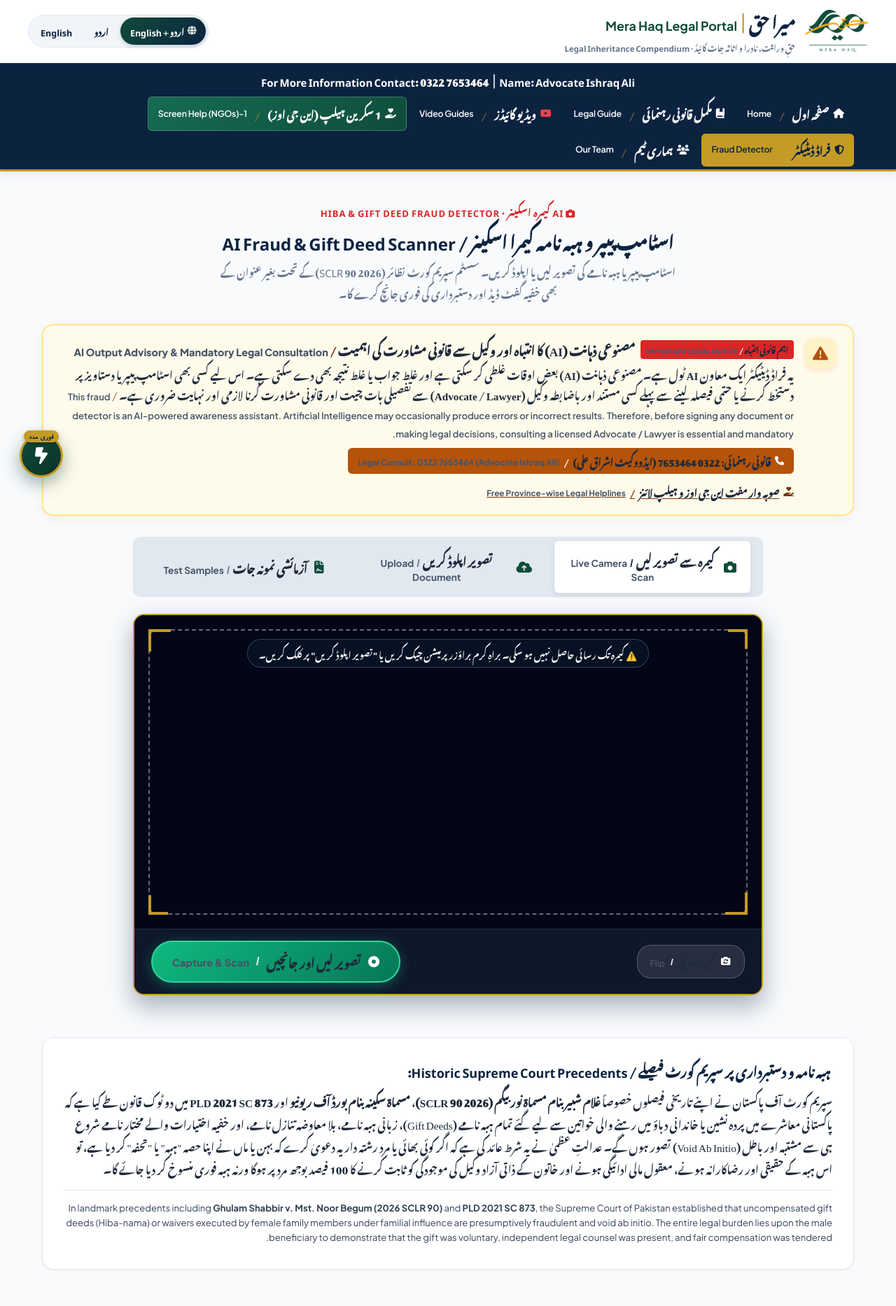
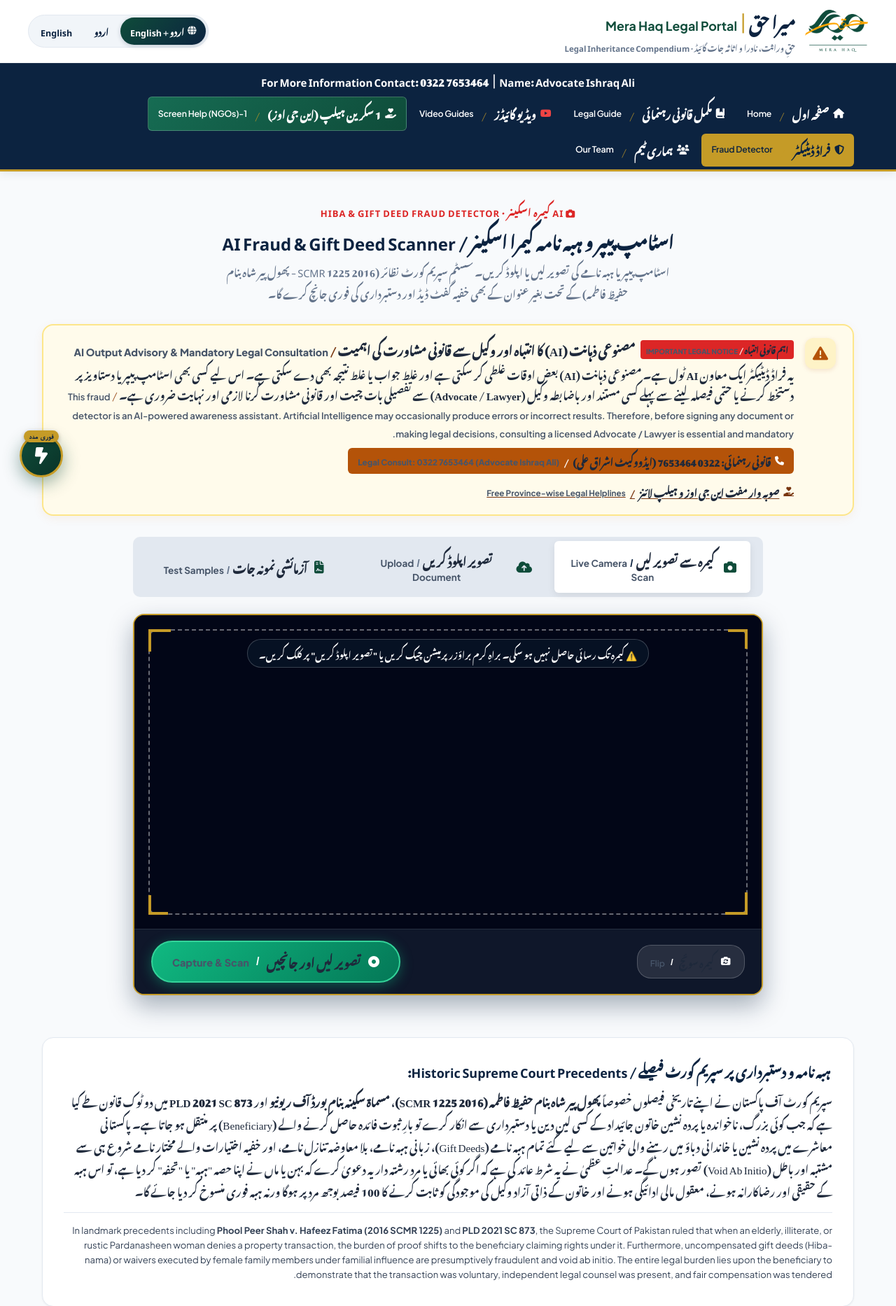
Before and after one commit to javeria1234-aaly/Mara-Haq, a PHP site: page /fraud_detector.php in a window 1280 px wide. Shown: the part 90-1956 px from the top of the page at 70% size. Run offline with PHP 8.4, Linux system fonts and the light colour scheme; data comes from the database, SQL or seed files in the repository; both versions use the stored data as it was after the commit; some web fonts are replaced.

Commit message:
Update Supreme Court precedent to 2016 SCMR 1225 Phool Peer Shah v. Hafeez Fatima across site and database

```diff
--- a/assets/js/main.js
+++ b/assets/js/main.js
@@ -96,10 +96,10 @@ document.addEventListener('DOMContentLoaded', function () {
                 riskBox.className = 'risk-result-box critical';
                 if (isUrdu) {
                     riskTitle.innerHTML = '⚠️ انتہائی شدید خطرہ (Critical Fraud Risk) - کالعدم دستاویز';
-                    riskAdvice.innerHTML = 'سپریم کورٹ آف پاکستان (2026 SCLR 90) کے تحت یہ شرائط شروع ہی سے باطل اور کالعدم ہیں۔ کسی بھی اسٹامپ پیپر یا بیانِ حلفی پر دستخط نہ کریں، اور فوری طور پر فری لیگل ایڈ ہیلپ لائن <strong>1099</strong> یا فوسپاہ (FOSPAH) <strong>1055</strong> پر کال کریں۔';
+                    riskAdvice.innerHTML = 'سپریم کورٹ آف پاکستان (2016 SCMR 1225 - پھول پیر شاہ بنام حفیظ فاطمہ) کے تحت یہ شرائط شروع ہی سے باطل اور کالعدم ہیں۔ کسی بھی اسٹامپ پیپر یا بیانِ حلفی پر دستخط نہ کریں، اور فوری طور پر فری لیگل ایڈ ہیلپ لائن <strong>1099</strong> یا فوسپاہ (FOSPAH) <strong>1055</strong> پر کال کریں۔';
                 } else {
                     riskTitle.innerHTML = '⚠️ CRITICAL FRAUD RISK - Void Ab Initio Clause Detected';
-                    riskAdvice.innerHTML = 'Under Supreme Court Precedent (2026 SCLR 90), uncompensated surrender or stealth power of attorney is legally void. Do NOT sign any paper. Contact the Free Legal Helpline <strong>1099</strong> or FOSPAH <strong>1055</strong> immediately.';
+                    riskAdvice.innerHTML = 'Under Supreme Court Precedent (2016 SCMR 1225 - Phool Peer Shah v. Hafeez Fatima), uncompensated surrender or stealth power of attorney is legally void. Do NOT sign any paper. Contact the Free Legal Helpline <strong>1099</strong> or FOSPAH <strong>1055</strong> immediately.';
                 }
             } else {
                 riskBox.className = 'risk-result-box critical';
--- a/config.php
+++ b/config.php
@@ -87,8 +87,8 @@ $translations = [
         'view_details' => 'تفصیلات دیکھیں',
         'official_link' => 'سرکاری پورٹل لنک',
         'video_guide' => 'ویڈیو رہنمائی گائیڈ',
-        'sc_precedent' => 'سپریم کورٹ آف پاکستان کا اہم فیصلہ (2026 SCLR 90):',
-        'sc_precedent_text' => 'خواتین کو وراثت سے دستبردار کروانے کے تمام زبانی یا بلا معاوضہ تنازل نامے شروع ہی سے باطل اور کالعدم ہیں۔ ثبوت کی ذمہ داری مرد وارث پر ہے۔',
+        'sc_precedent' => 'سپریم کورٹ آف پاکستان کا اہم فیصلہ (2016 SCMR 1225):',
+        'sc_precedent_text' => 'پھول پیر شاہ بنام حفیظ فاطمہ (2016 SCMR 1225): جب کوئی معمر، ناخواندہ، دیہی یا پردہ نشین خاتون کسی جائیدادی لین دین سے انکار کرے، تو اس کے درست اور رضاکارانہ ہونے کا پورا بارِ ثبوت (Burden of Proof) اس شخص پر منتقل ہو جاتا ہے جو اس کے تحت حق کا دعویٰ کر رہا ہو۔',
         'read_more' => 'مزید پڑھیں',
         'footer_rights' => 'حق وراثت آگاہی و شہری قانونی معاونت کا آزاد ڈیجیٹل پلیٹ فارم۔ جملہ حقوق محفوظ ہیں۔',
         'legal_disclaimer' => 'یہ پورٹل عوامی آگاہی اور قانونی رہنمائی کے لیے ترتیب دیا گیا ہے۔ مخصوص قانونی نزاعات میں مستند وکیل یا مفت قانونی ایڈ سیل سے براہِ راست رجوع کریں۔'
@@ -126,8 +126,8 @@ $translations = [
         'view_details' => 'View Details',
         'official_link' => 'Official Portal Link',
         'video_guide' => 'Video Guide',
-        'sc_precedent' => 'Supreme Court Precedent (2026 SCLR 90):',
-        'sc_precedent_text' => 'Uncompensated or coerced relinquishment of women\'s inheritance rights is void ab initio. The burden of proof rests entirely on the male beneficiary.',
+        'sc_precedent' => 'Supreme Court Precedent (2016 SCMR 1225):',
+        'sc_precedent_text' => 'Phool Peer Shah v. Hafeez Fatima (2016 SCMR 1225): When an elderly, illiterate, or rustic Pardanasheen woman denies a property transaction, the burden of proof shifts to the beneficiary claiming rights under it.',
         'read_more' => 'Read More',
         'footer_rights' => 'Independent Digital Platform for Inheritance Rights Awareness & Citizen Assistance. All rights reserved.',
         'legal_disclaimer' => 'This portal provides educational and legal information. For specific legal litigation, consult an advocate or an accredited legal aid NGO.'
--- a/fraud_detector.php
+++ b/fraud_detector.php
@@ -13,10 +13,10 @@ require_once __DIR__ . '/header.php';
         </h1>
         <p class="section-desc">
             <?php echo $lang === 'en'
-                ? 'Capture or upload a photo of any stamp paper, deed, or affidavit. The system automatically detects whether someone is deceitfully getting your signature on a Hiba Nama (Gift Deed), uncompensated waiver, or title-less relinquishment under Supreme Court Precedent (2026 SCLR 90).'
+                ? 'Capture or upload a photo of any stamp paper, deed, or affidavit. The system automatically detects whether someone is deceitfully getting your signature on a Hiba Nama (Gift Deed), uncompensated waiver, or title-less relinquishment under Supreme Court Precedent (2016 SCMR 1225 - Phool Peer Shah v. Hafeez Fatima).'
                 : ($lang === 'ur'
                     ? 'اسٹامپ پیپر، ہبہ نامہ، یا سادہ اقرار نامے کی کیمرے سے تصویر لیں یا اپلوڈ کریں۔ سسٹم بغیر عنوان کے بھی خفیہ گفٹ ڈیڈ یا وراثت چھیننے کے فراڈ کو خود بخود پکڑ کر فوری وارننگ دے گا کہ دستخط ہرگز نہ کریں۔'
-                    : 'اسٹامپ پیپر یا ہبہ نامے کی تصویر لیں یا اپلوڈ کریں۔ سسٹم سپریم کورٹ نظائر (2026 SCLR 90) کے تحت بغیر عنوان کے بھی خفیہ گفٹ ڈیڈ اور دستبرداری کی فوری جانچ کرے گا۔'); ?>
+                    : 'اسٹامپ پیپر یا ہبہ نامے کی تصویر لیں یا اپلوڈ کریں۔ سسٹم سپریم کورٹ نظائر (2016 SCMR 1225 - پھول پیر شاہ بنام حفیظ فاطمہ) کے تحت بغیر عنوان کے بھی خفیہ گفٹ ڈیڈ اور دستبرداری کی فوری جانچ کرے گا۔'); ?>
         </p>
     </div>
 
@@ -331,10 +331,10 @@ require_once __DIR__ . '/header.php';
                 <div class="supreme-court-shield">
                     <h4 style="font-size: 16px; color: #065f46; margin-bottom: 8px;">
                         <i class="fa fa-scale-balanced" style="color: var(--primary);"></i>
-                        سپریم کورٹ آف پاکستان کا قانونی تحفظ (2026 SCLR 90):
+                        سپریم کورٹ آف پاکستان کا قانونی تحفظ (2016 SCMR 1225):
                     </h4>
                     <p style="font-size: 14px; line-height: 1.85; color: #1e293b;" id="precedentExplanation">
-                        سپریم کورٹ آف پاکستان نے <strong>غلام شبیر بنام مسماۃ نور بیگم (2026 SCLR 90)</strong> میں واشگاف فیصلہ دیا ہے کہ خواتین سے بلا معاوضہ دستبرداری لینا، حق بخشوانا، خاندانی دباؤ میں ہبہ نامہ لکھوانا یا خفیہ اختیارات والا مختار نامہ حاصل کرنا شروع ہی سے غیر قانونی اور کالعدم (Void Ab Initio) ہے۔ اس دستاویز پر دستخط ہرگز نہ کریں۔
+                        سپریم کورٹ آف پاکستان نے <strong>پھول پیر شاہ بنام حفیظ فاطمہ (2016 SCMR 1225)</strong> میں فیصلہ دیا ہے کہ جب کوئی بزرگ، ناخواندہ یا پردہ نشین خاتون جائیداد کے کسی لین دین سے انکار کرے، تو اس منتقلی کے درست اور باقاعدہ ہونے کا بارِ ثبوت فائدہ حاصل کرنے والے (Beneficiary) پر منتقل ہو جاتا ہے۔ خواتین سے بلا معاوضہ دستبرداری لینا یا خاندانی دباؤ میں ہبہ نامہ لکھوانا قانوناً باطل ہے، اس دستاویز پر دستخط ہرگز نہ کریں۔
                     </p>
                 </div>
 
@@ -404,8 +404,8 @@ require_once __DIR__ . '/header.php';
         </h3>
         <div style="font-size: 14.5px; line-height: 1.9; color: var(--text-main);">
             <?php
-            $precedent_ur = 'سپریم کورٹ آف پاکستان نے اپنے تاریخی فیصلوں خصوصاً <strong>غلام شبیر بنام مسماۃ نور بیگم (2026 SCLR 90)</strong>، <strong>مسماۃ سکینہ بنام بورڈ آف ریونیو</strong> اور <strong>PLD 2021 SC 873</strong> میں دو ٹوک قانون طے کیا ہے کہ پاکستانی معاشرے میں پردہ نشین یا خاندانی دباؤ میں رہنے والی خواتین سے لیے گئے تمام ہبہ نامے (Gift Deeds)، زبانی ہبہ نامے، بلا معاوضہ تنازل نامے، اور خفیہ اختیارات والے مختار نامے شروع ہی سے مشتبہ اور باطل (Void Ab Initio) تصور ہوں گے۔ عدالتِ عظمیٰ نے یہ شرط عائد کی ہے کہ اگر کوئی بھائی یا مرد رشتہ دار یہ دعویٰ کرے کہ بہن یا ماں نے اپنا حصہ "ہبہ" یا "تحفہ" کر دیا ہے، تو اس ہبہ کے حقیقی اور رضاکارانہ ہونے، معقول مالی ادائیگی ہونے اور خاتون کے ذاتی آزاد وکیل کی موجودگی کو ثابت کرنے کا 100 فیصد بوجھ مرد پر ہوگا ورنہ ہبہ فوری منسوخ کر دیا جائے گا۔';
-            $precedent_en = 'In landmark precedents including <strong>Ghulam Shabbir v. Mst. Noor Begum (2026 SCLR 90)</strong> and <strong>PLD 2021 SC 873</strong>, the Supreme Court of Pakistan established that uncompensated gift deeds (Hiba-nama) or waivers executed by female family members under familial influence are presumptively fraudulent and void ab initio. The entire legal burden lies upon the male beneficiary to demonstrate that the gift was voluntary, independent legal counsel was present, and fair compensation was tendered.';
+            $precedent_ur = 'سپریم کورٹ آف پاکستان نے اپنے تاریخی فیصلوں خصوصاً <strong>پھول پیر شاہ بنام حفیظ فاطمہ (2016 SCMR 1225)</strong>، <strong>مسماۃ سکینہ بنام بورڈ آف ریونیو</strong> اور <strong>PLD 2021 SC 873</strong> میں دو ٹوک قانون طے کیا ہے کہ جب کوئی بزرگ، ناخواندہ یا پردہ نشین خاتون جائیداد کے کسی لین دین یا دستبرداری سے انکار کرے تو بارِ ثبوت فائدہ حاصل کرنے والے (Beneficiary) پر منتقل ہو جاتا ہے۔ پاکستانی معاشرے میں پردہ نشین یا خاندانی دباؤ میں رہنے والی خواتین سے لیے گئے تمام ہبہ نامے (Gift Deeds)، زبانی ہبہ نامے، بلا معاوضہ تنازل نامے، اور خفیہ اختیارات والے مختار نامے شروع ہی سے مشتبہ اور باطل (Void Ab Initio) تصور ہوں گے۔ عدالتِ عظمیٰ نے یہ شرط عائد کی ہے کہ اگر کوئی بھائی یا مرد رشتہ دار یہ دعویٰ کرے کہ بہن یا ماں نے اپنا حصہ "ہبہ" یا "تحفہ" کر دیا ہے، تو اس ہبہ کے حقیقی اور رضاکارانہ ہونے، معقول مالی ادائیگی ہونے اور خاتون کے ذاتی آزاد وکیل کی موجودگی کو ثابت کرنے کا 100 فیصد بوجھ مرد پر ہوگا ورنہ ہبہ فوری منسوخ کر دیا جائے گا۔';
+            $precedent_en = 'In landmark precedents including <strong>Phool Peer Shah v. Hafeez Fatima (2016 SCMR 1225)</strong> and <strong>PLD 2021 SC 873</strong>, the Supreme Court of Pakistan ruled that when an elderly, illiterate, or rustic Pardanasheen woman denies a property transaction, the burden of proof shifts to the beneficiary claiming rights under it. Furthermore, uncompensated gift deeds (Hiba-nama) or waivers executed by female family members under familial influence are presumptively fraudulent and void ab initio. The entire legal burden lies upon the beneficiary to demonstrate that the transaction was voluntary, independent legal counsel was present, and fair compensation was tendered.';
             ?>
             <?php if ($lang === 'both'): ?>
                 <div class="dual-block">
@@ -464,7 +464,7 @@ const fraudRules = [
         category: "CRITICAL",
         title_ur: "ہبہ نامہ / گفٹ ڈیڈ شق (Hiba / Gift Deed Clause)",
         explanation_ur: "دستاویز میں آپ کے شرعی وراثتی حق کو 'ہبہ' (Gift) کروا کے مفت ہتھیانے کی صریح کوشش کی جا رہی ہے۔ سپریم کورٹ کے مطابق خواتین سے خاندانی وراثتی جائیداد کا ہبہ کروانا فراڈ تصور ہوگا۔",
-        legal_basis: "2026 SCLR 90 / PLD 2021 SC 873 / تعزیراتِ پاکستان دفعہ 498-A"
+        legal_basis: "2016 SCMR 1225 / PLD 2021 SC 873 / تعزیراتِ پاکستان دفعہ 498-A"
     },
     {
         id: "stealth_hiba_titleless",
@@ -483,8 +483,8 @@ const fraudRules = [
         regex: /(بلا\s*معاوضہ|حق\s*بخش|دستبردار|ہبہ\s*بلا\s*عوض|چھوڑ\s*دیا|کوئی\s*دعویٰ\s*نہ|دستبرداری|تنازل|relinquish|surrender|waive\s*inheritance|without\s*consideration)/i,
         category: "CRITICAL",
         title_ur: "بلا معاوضہ دستبرداری یا 'حق بخشوانا' (Uncompensated Relinquishment)",
-        explanation_ur: "دستاویز میں آپ سے بغیر معقول رقم یا مارکیٹ ویلیو کے وراثتی حق چھوڑنے کا اقرار کروایا جا رہا ہے۔ سپریم کورٹ نظیر (2026 SCLR 90) کے تحت یہ تحریر شروع ہی سے باطل اور کالعدم ہے۔",
-        legal_basis: "2026 SCLR 90 / دفعہ 498-A مجموعہ تعزیرات پاکستان (عورت کو وراثت سے محروم کرنے پر 10 سال تک قید)"
+        explanation_ur: "دستاویز میں آپ سے بغیر معقول رقم یا مارکیٹ ویلیو کے وراثتی حق چھوڑنے کا اقرار کروایا جا رہا ہے۔ سپریم کورٹ نظیر (2016 SCMR 1225 - پھول پیر شاہ بنام حفیظ فاطمہ) کے تحت جب کوئی پردہ نشین خاتون انکار کرے تو بارِ ثبوت دعویدار پر ہوتا ہے اور ایسی تحریر باطل ہے۔",
+        legal_basis: "2016 SCMR 1225 (پھول پیر شاہ بنام حفیظ فاطمہ) / دفعہ 498-A مجموعہ تعزیرات پاکستان (عورت کو وراثت سے محروم کرنے پر 10 سال تک قید)"
     },
     {
         id: "power_of_attorney_sale",
@@ -783,7 +783,7 @@ function promptUserForDocumentType() {
     });
 }
 
-// 5. Evaluate Text Against Fraud Rules, Stealth Hiba & Supreme Court 2026 SCLR 90
+// 5. Evaluate Text Against Fraud Rules, Stealth Hiba & Supreme Court 2016 SCMR 1225
 function evaluateDocumentText(text) {
     const resultBox = document.getElementById('fraudAnalysisResult');
     const resultBanner = document.getElementById('resultBanner');
--- a/index.php
+++ b/index.php
@@ -66,7 +66,7 @@ $featured_ngos = $ngo_stmt->fetchAll();
         </div>
         <div class="precedent-content">
             <span class="precedent-badge">
-                <?php echo $lang === 'en' ? 'Supreme Court Landmark Precedent (2026 SCLR 90)' : ($lang === 'ur' ? 'سپریم کورٹ آف پاکستان اہم قانونی نظیر (2026 SCLR 90)' : 'سپریم کورٹ آف پاکستان اہم فیصلہ / Supreme Court Landmark Precedent (2026 SCLR 90)'); ?>
+                <?php echo $lang === 'en' ? 'Supreme Court Landmark Precedent (2016 SCMR 1225)' : ($lang === 'ur' ? 'سپریم کورٹ آف پاکستان اہم قانونی نظیر (2016 SCMR 1225)' : 'سپریم کورٹ آف پاکستان اہم فیصلہ / Supreme Court Landmark Precedent (2016 SCMR 1225)'); ?>
             </span>
             <h3>
                 <?php echo dual_val($translations['ur']['sc_precedent'], $translations['en']['sc_precedent']); ?>
@@ -75,8 +75,8 @@ $featured_ngos = $ngo_stmt->fetchAll();
                 <?php echo dual_val($translations['ur']['sc_precedent_text'], $translations['en']['sc_precedent_text'], true); ?>
             </div>
             <div style="display: flex; gap: 12px; align-items: center; flex-wrap: wrap; margin-top: 14px;">
-                <a href="https://pakistankanoon.com/sclr2026.php/2026-SCLR-90" target="_blank" rel="noopener" class="btn btn-primary btn-sm">
-                    <i class="fa fa-external-link-alt"></i> <?php echo $lang === 'en' ? 'Read 2026 SCLR 90 Judgment' : ($lang === 'ur' ? 'فیصلے کا اصل متن پڑھیں (2026 SCLR 90)' : 'فیصلے کا اصل متن (2026 SCLR 90 Judgment)'); ?>
+                <a href="https://www.scribd.com/document/383573013/2016-S-C-M-R-1225" target="_blank" rel="noopener" class="btn btn-primary btn-sm">
+                    <i class="fa fa-external-link-alt"></i> <?php echo $lang === 'en' ? 'Read 2016 SCMR 1225 Judgment' : ($lang === 'ur' ? 'فیصلے کا اصل متن پڑھیں (2016 SCMR 1225)' : 'فیصلے کا اصل متن (2016 SCMR 1225 Judgment)'); ?>
                 </a>
                 <a href="fraud_detector.php" class="btn btn-secondary btn-sm">
                     <i class="fa fa-shield"></i> <?php echo $lang === 'en' ? 'Check Tanazul Risk' : ($lang === 'ur' ? 'دستبرداری کا خطرہ چیک کریں' : 'دستبرداری رسک چیک / Fraud Risk Tool'); ?>
--- a/team.php
+++ b/team.php
@@ -108,8 +108,8 @@ require_once __DIR__ . '/header.php';
                 <div class="member-role-ur">ایڈووکیٹ اشراق علی (قانونی مشیر و ایڈووکیٹ)</div>
                 <p class="member-desc">
                     <?php echo dual_val(
-                        'بطور مستند وکیل، پورے پروجیکٹ کی قانونی ریڑھ کی ہڈی۔ سپریم کورٹ نظائر (2026 SCLR 90)، نادرا قوانین، شریعہ وراثتی طریقہ کار، اور عدالتی پروسیجرز کی مکمل رہنمائی فراہم کی۔',
-                        'Practicing legal counsel and procedural architect. Formulated statutory workflows, Supreme Court precedent mappings (2026 SCLR 90), and Shariah compliance logic.'
+                        'بطور مستند وکیل، پورے پروجیکٹ کی قانونی ریڑھ کی ہڈی۔ سپریم کورٹ نظائر (2016 SCMR 1225 پھول پیر شاہ بنام حفیظ فاطمہ)، نادرا قوانین، شریعہ وراثتی طریقہ کار، اور عدالتی پروسیجرز کی مکمل رہنمائی فراہم کی۔',
+                        'Practicing legal counsel and procedural architect. Formulated statutory workflows, Supreme Court precedent mappings (2016 SCMR 1225 Phool Peer Shah v. Hafeez Fatima), and Shariah compliance logic.'
                     ); ?>
                 </p>
                 <div class="member-tags">
```
Also changed, not shown: db_init.php (+15 -15 lines), data/wirasat.db.
